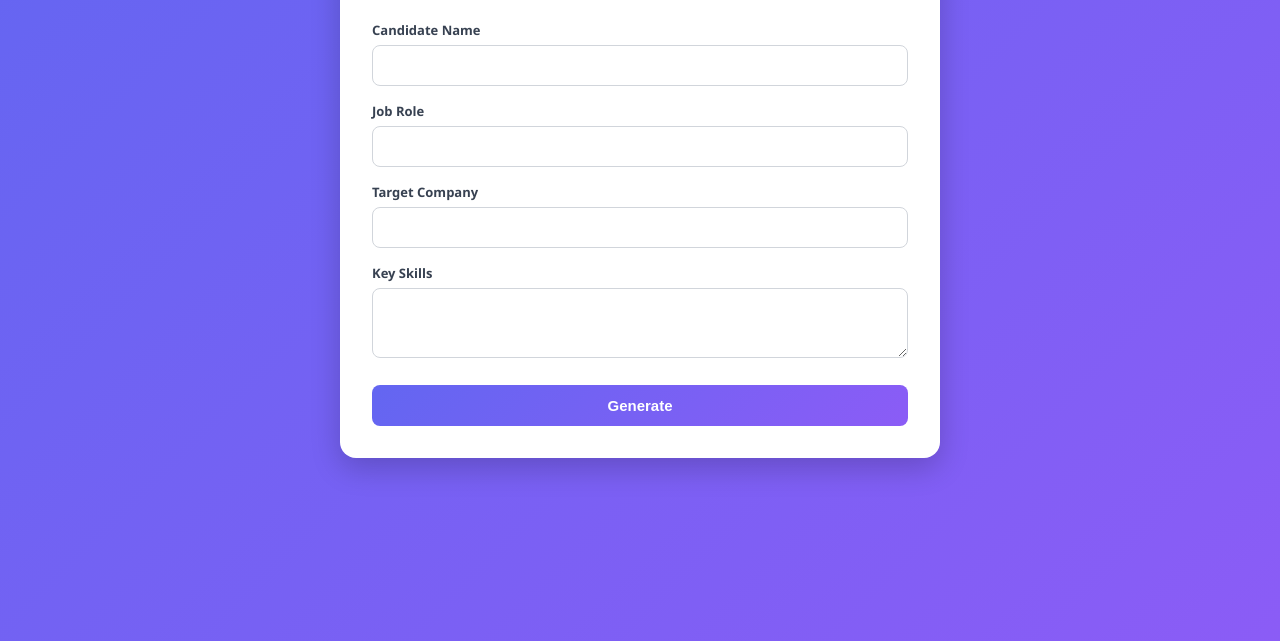
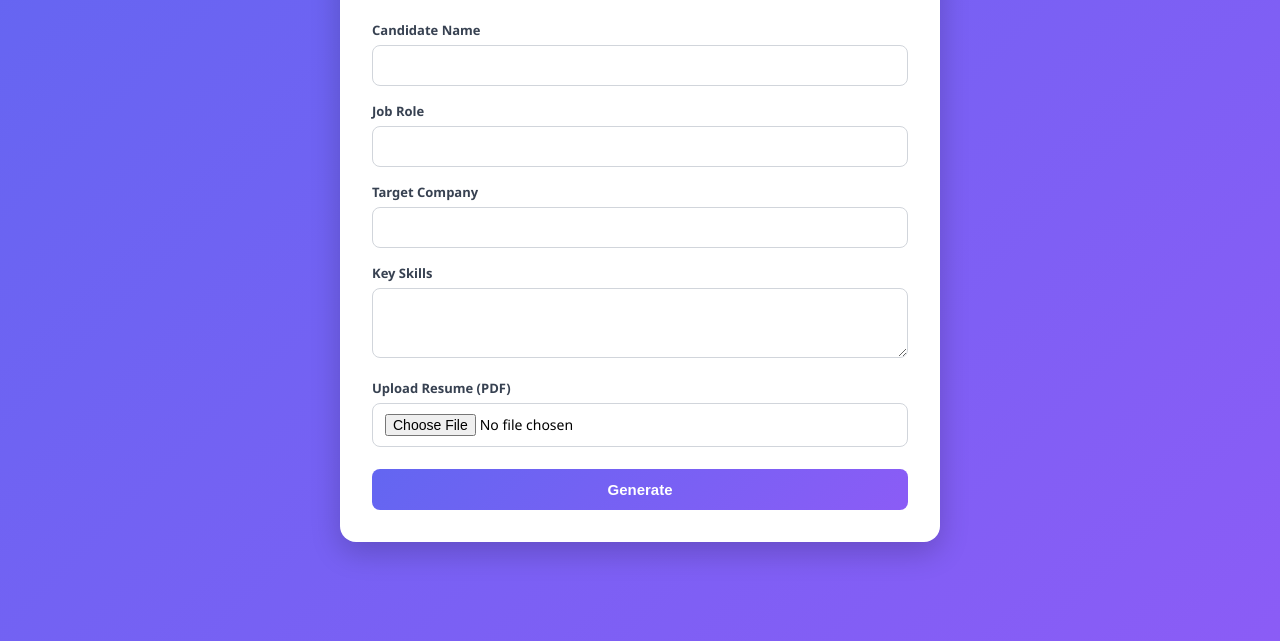
Before and after one commit to Akarshi617/ai-cover-letter, a website: page index.html in a window 1280 px wide. Shown: the part 159-800 px from the top of the page. Drawn offline with Linux system fonts and the light colour scheme.

Commit message:
Update index.html

```diff
--- a/index.html
+++ b/index.html
@@ -23,6 +23,8 @@
 
     <label>Key Skills</label>
     <textarea id="skills" required></textarea>
+    <label>Upload Resume (PDF)</label>
+<input type="file" id="resume" accept=".pdf">
 
     <button type="submit" id="generateBtn">Generate</button>
   </form>
```
